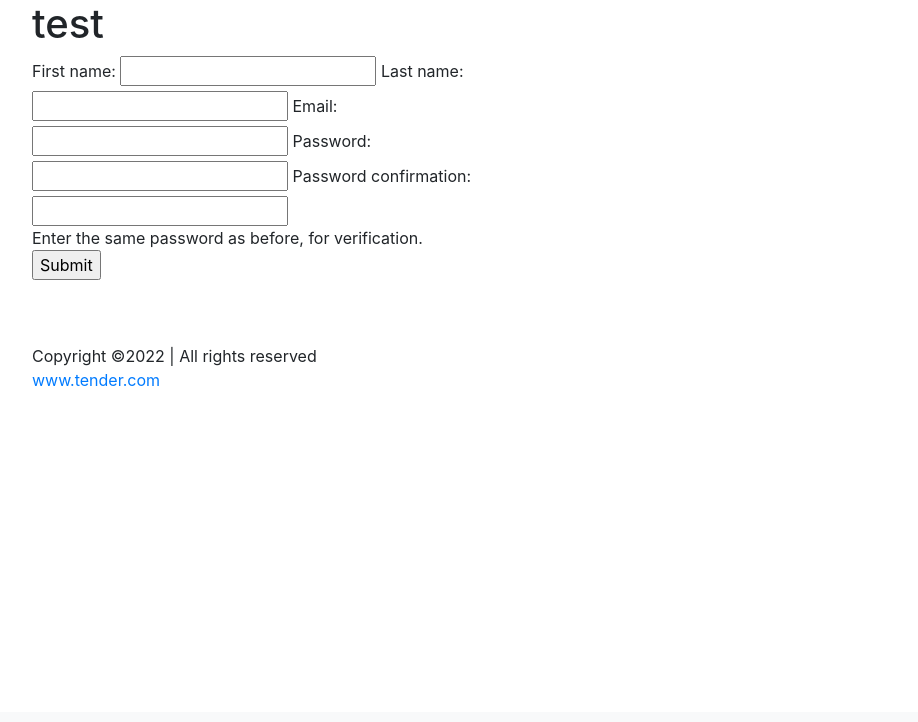
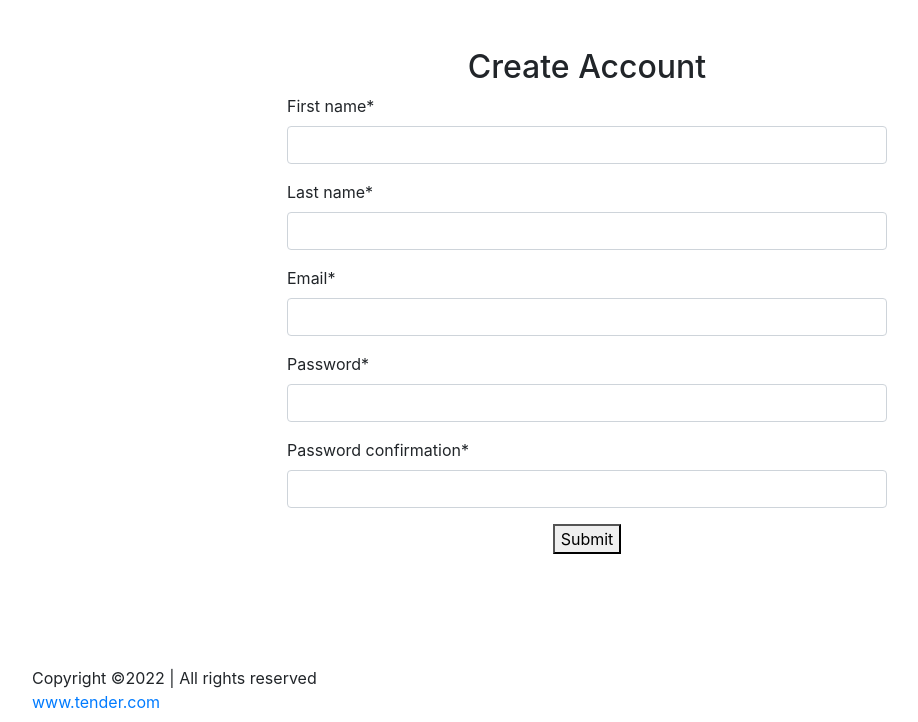
Before and after one commit to Dharam-shah/fun-olympic, a Django app: page /register/ in a window 1280 px wide. Shown: the part 88-810 px from the top of the page, without its empty margins (53-971 px from the left). Before the commit the page ends 474 px from the top, so only its background shows below. Run offline with Django 4.2, Linux system fonts and the light colour scheme; some libraries are stand-ins or nearby versions.

Commit message:
added register form and page

```diff
--- a/apps/users/forms.py
+++ b/apps/users/forms.py
@@ -19,7 +19,6 @@ class UserCreationForm(forms.ModelForm):
         label="Password confirmation",
         widget=forms.PasswordInput(attrs={"autocomplete": "new-password"}),
         strip=False,
-        help_text="Enter the same password as before, for verification.",
     )
 
     class Meta:
--- a/requirements.txt/base.txt
+++ b/requirements.txt/base.txt
@@ -1,2 +1,3 @@
 Django==4.1.1
 asgiref==3.5.2
+django-crispy-forms  1.14.0
--- a/templates/account/register.html
+++ b/templates/account/register.html
@@ -1,22 +1,18 @@
-{% extends 'base.html' %}
-{% load static %}
-{% block main %}
+{% extends 'base.html' %} {% load static %} {% load crispy_forms_tags %} {% block main %}
 <section class="registation-form">
-    <div class="container">
-        <h1>test</h1>
+  <div class="container">
+    <div style="max-width: 600px" class="mx-auto py-5">
+        <div class="header text-center">
+            <h2>Create Account</h2>
+        </div>
+        {% csrf_token %}
         <form method="post">
-            {% csrf_token %}
-            <div class="form-row d-flex">
-                <div class="col-lg-6">
-                    {{ form }}
-                </div>
-            </div>
-            <div class="form-row">
-                <div class="col-lg-9">
-                    <input type="submit" class="btn1">
-                </div>
+            {{ form|crispy }}
+            <div class="register-btn text-center">
+                <button type="Submit">Submit</button>
             </div>
         </form>
     </div>
+  </div>
 </section>
 {% endblock main %}
```
Also changed, not shown: config/settings/base.py (+4 -4 lines).
